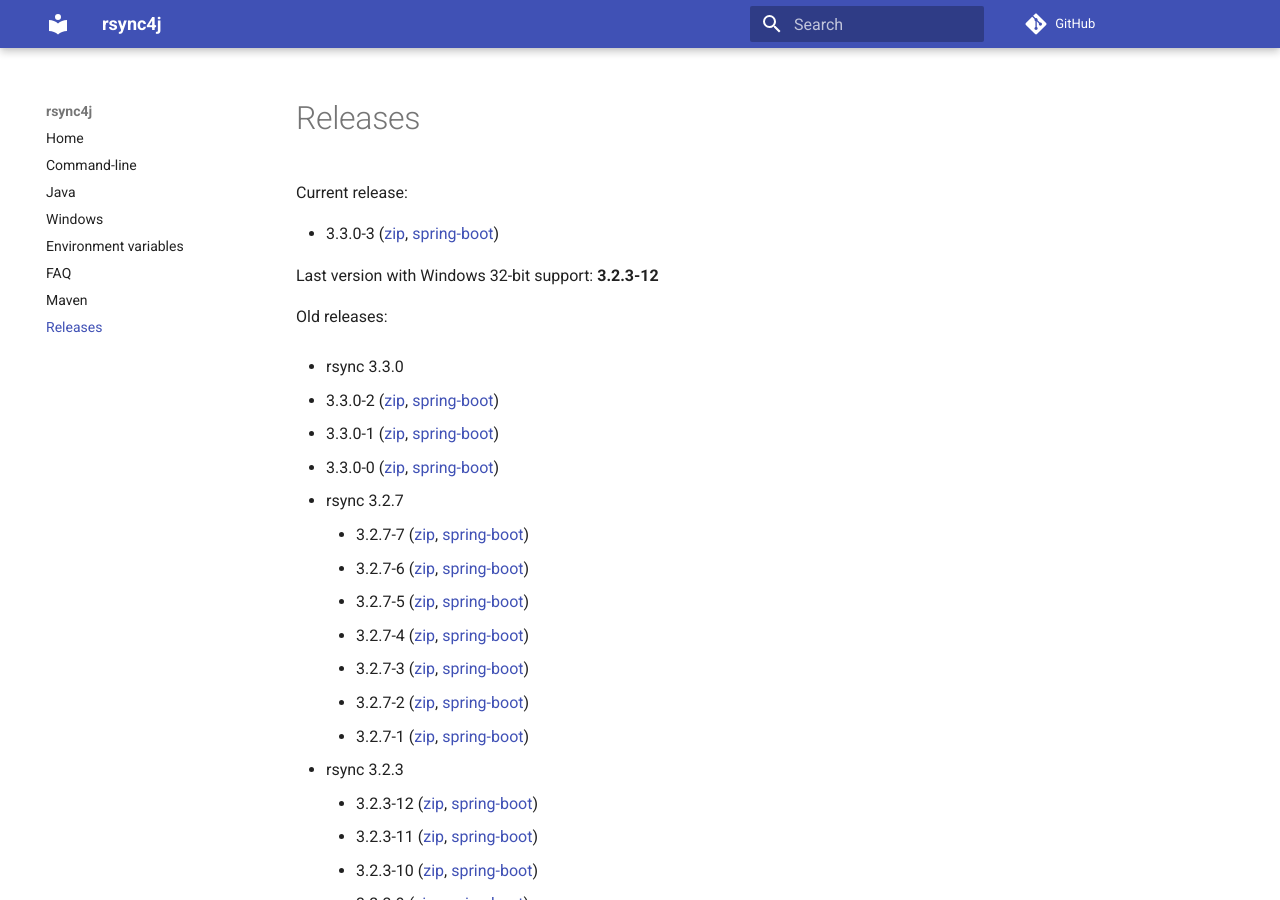
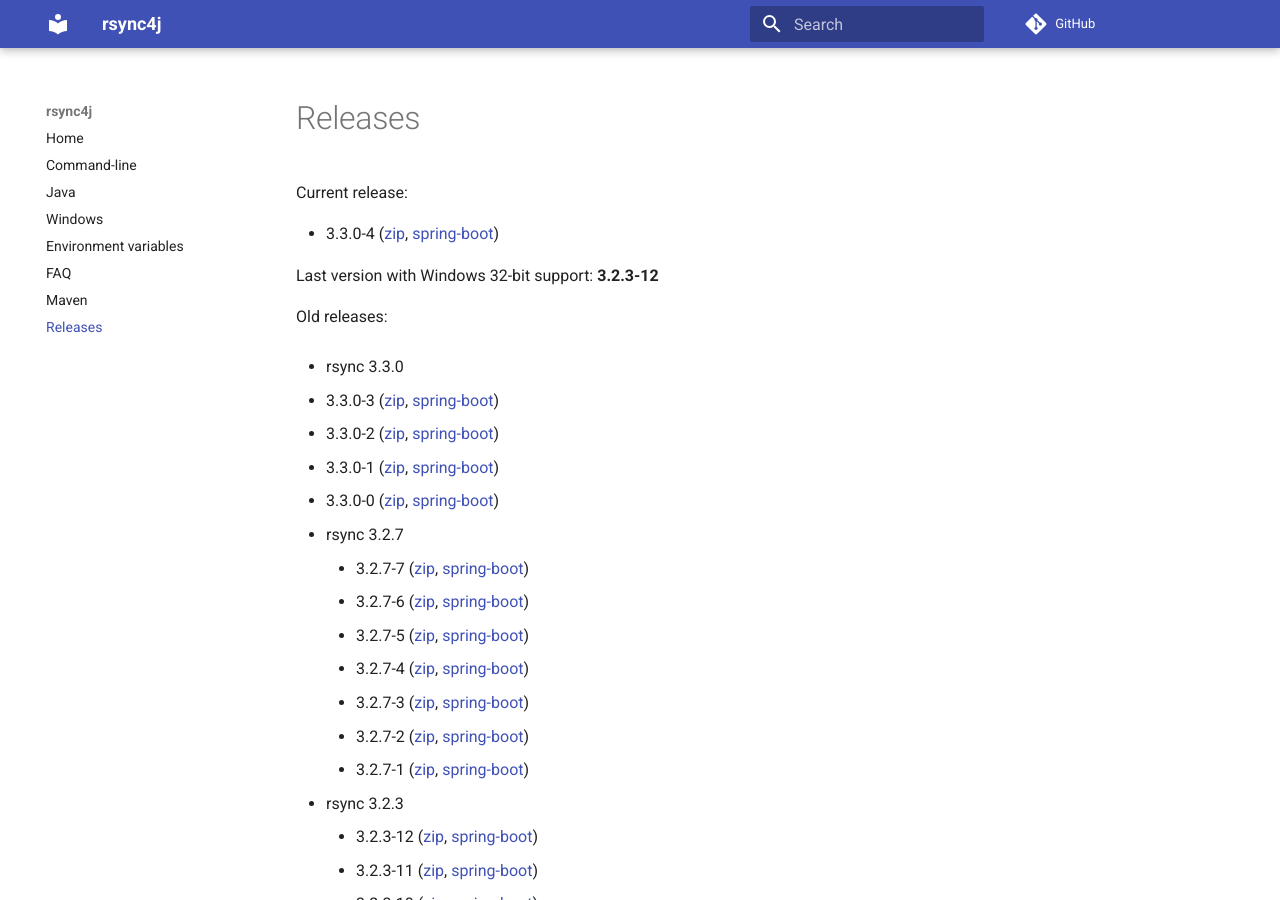
Before and after one commit to fracpete/rsync4j, an MkDocs documentation site: the page built from docs/releases.md, in a window 1280 px wide and 900 px high. Built offline with MkDocs 1.6.1 and Material for MkDocs 9.7.7, drawn with Linux system fonts in a browser that asks for light colours; comment, search, counter and statistics services are not loaded.

Commit message:
added new release

```diff
--- a/docs/releases.md
+++ b/docs/releases.md
@@ -1,6 +1,6 @@
 Current release:
 
-* 3.3.0-3 ([zip](https://github.com/fracpete/rsync4j/releases/download/rsync4j-pom-3.3.0-3/rsync4j-all-3.3.0-3-bin.zip), [spring-boot](https://github.com/fracpete/rsync4j/releases/download/rsync4j-pom-3.3.0-3/rsync4j-all-3.3.0-3-spring-boot.jar))
+* 3.3.0-4 ([zip](https://github.com/fracpete/rsync4j/releases/download/rsync4j-pom-3.3.0-4/rsync4j-all-3.3.0-4-bin.zip), [spring-boot](https://github.com/fracpete/rsync4j/releases/download/rsync4j-pom-3.3.0-4/rsync4j-all-3.3.0-4-spring-boot.jar))
 
 
 Last version with Windows 32-bit support: **3.2.3-12**
@@ -10,6 +10,7 @@ Old releases:
 
 * rsync 3.3.0
 
+  * 3.3.0-3 ([zip](https://github.com/fracpete/rsync4j/releases/download/rsync4j-pom-3.3.0-3/rsync4j-all-3.3.0-3-bin.zip), [spring-boot](https://github.com/fracpete/rsync4j/releases/download/rsync4j-pom-3.3.0-3/rsync4j-all-3.3.0-3-spring-boot.jar))
   * 3.3.0-2 ([zip](https://github.com/fracpete/rsync4j/releases/download/rsync4j-pom-3.3.0-2/rsync4j-all-3.3.0-2-bin.zip), [spring-boot](https://github.com/fracpete/rsync4j/releases/download/rsync4j-pom-3.3.0-2/rsync4j-all-3.3.0-2-spring-boot.jar))
   * 3.3.0-1 ([zip](https://github.com/fracpete/rsync4j/releases/download/rsync4j-pom-3.3.0-1/rsync4j-all-3.3.0-1-bin.zip), [spring-boot](https://github.com/fracpete/rsync4j/releases/download/rsync4j-pom-3.3.0-1/rsync4j-all-3.3.0-1-spring-boot.jar))
   * 3.3.0-0 ([zip](https://github.com/fracpete/rsync4j/releases/download/rsync4j-pom-3.3.0-0/rsync4j-all-3.3.0-0-bin.zip), [spring-boot](https://github.com/fracpete/rsync4j/releases/download/rsync4j-pom-3.3.0-0/rsync4j-all-3.3.0-0-spring-boot.jar))
```
Also changed, not shown: docs/maven.md (+1 -1 lines).
